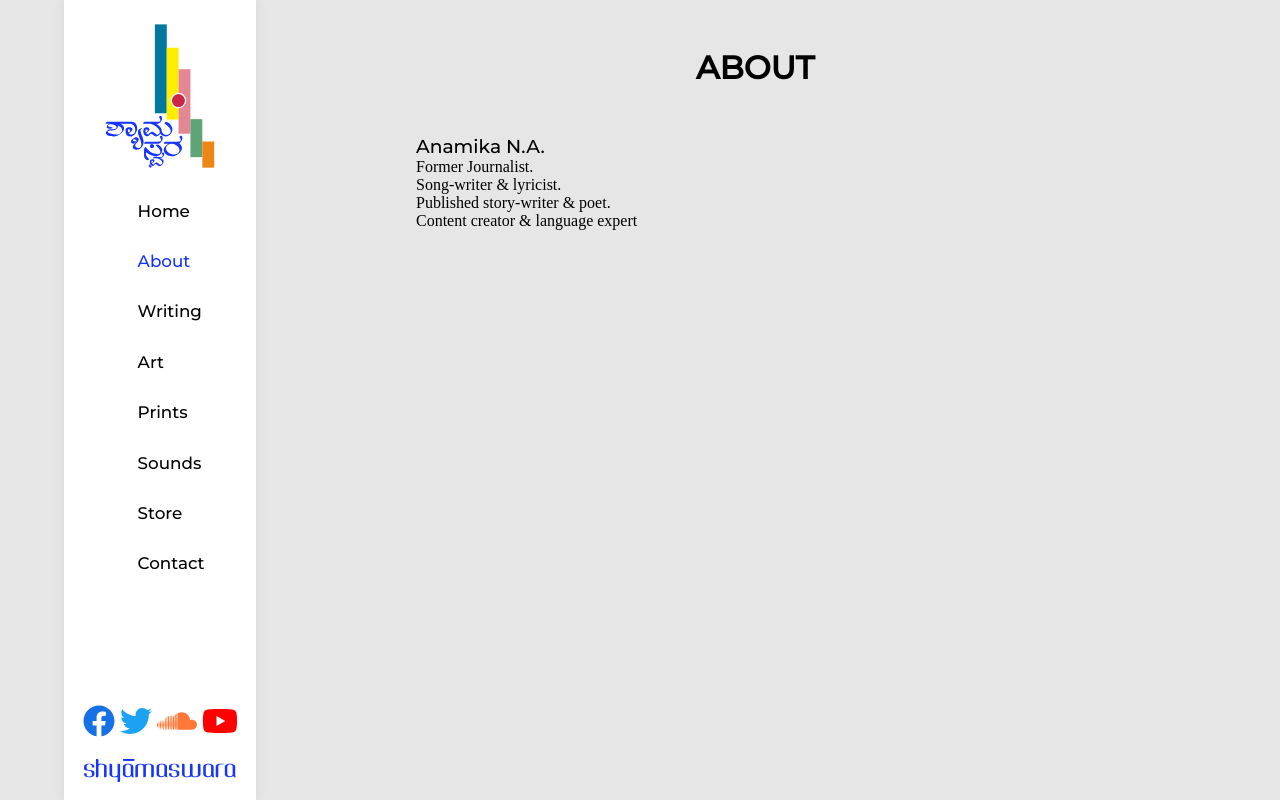
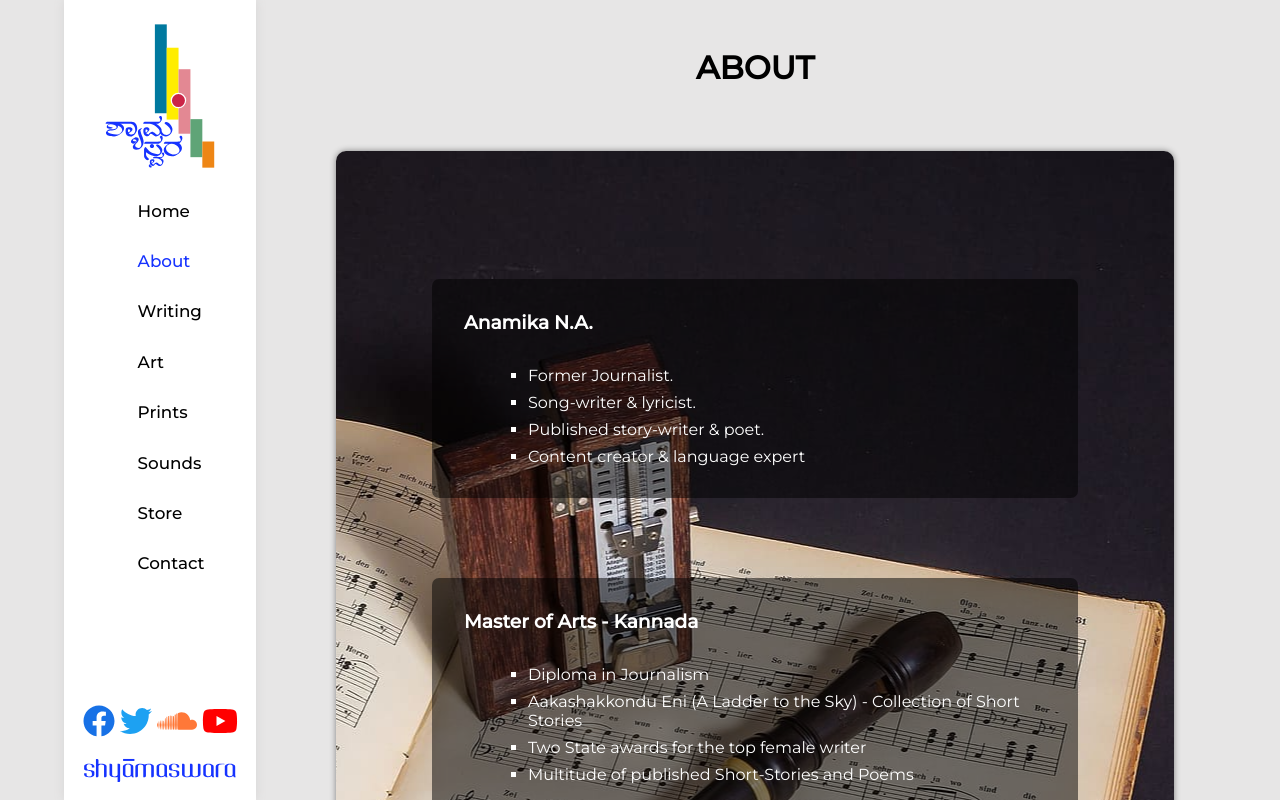
Before and after one commit to ignaciomartind/shyamaswara, a React (Create React App) app: page / in a window 1280 px wide. Both pictures are taken after a click on the button "About". Built offline with nearby package versions, Linux system fonts and the light colour scheme.

Commit message:
Added about section

```diff
--- a/public/index.html
+++ b/public/index.html
@@ -3,7 +3,7 @@
   <head>
     <meta charset="utf-8" />
     <link rel="icon" href="%PUBLIC_URL%/favicon.ico" />
-    <meta name="viewport" content="width=device-width, initial-scale=1, user-scalable-0" />
+    <meta name="viewport" content="width=device-width, initial-scale=1, user-scalable=0" />
     <meta name="theme-color" content="#000000" />
     <meta
       name="description"
--- a/src/App.css
+++ b/src/App.css
@@ -13,7 +13,7 @@ body{
   min-height: 100%;
   overflow-x: hidden;
 }
-a,h1,h2,h3,h4,p, label, button{
+a,h1,h2,h3,h4,p, label, button, li{
   font-family: 'Montserrat', sans-serif;
   text-shadow: none;
 }
--- a/src/components/About.js
+++ b/src/components/About.js
@@ -1,6 +1,9 @@
 import React from 'react'
 
 import imgAbout from '../media/about1.jpg'
+import imgAbout2 from '../media/about2.png'
+import imgAbout3 from '../media/flutemusic.jpg'
+import imgAbout4 from '../media/guitar.jpg'
 import './styles/about.css'
 
 function About(props){
@@ -19,6 +22,47 @@ function About(props){
                     <li>Content creator & language expert</li>
                 </ul>
             </div>
+            {/* <div className="about-img-container">
+                <img src={imgAbout} alt="About image" />
+            </div> */}
+            {/* <div className="about-img-container">
+                <img src={imgAbout2} alt="About image" />
+            </div> */}
+            <div className="about-text">
+                <h3>Master of Arts - Kannada</h3>
+                <ul>
+                    <li>Diploma in Journalism</li>
+                    <li>Aakashakkondu Eni (A Ladder to the Sky) - Collection of Short Stories</li>
+                    <li>Two State awards for the top female writer</li>
+                    <li>Multitude of published Short-Stories and Poems</li>
+                </ul>
+            </div>
+            <div className="about-text">
+                <h3>Creativity is our business.</h3>
+                <ul>
+                    <li>Content our currency.</li>
+                    <li>Content our currency.</li>
+                    <li>Happiness is our product.</li>
+                </ul>
+            </div>
+            {/* <div className="about-img-container">
+                <img src={imgAbout3} alt="About image" />
+            </div> */}
+            <div className="about-text">
+            {/* <div className="about-img-container">
+                <img src={imgAbout4} alt="About image" />
+            </div> */}
+                <h3>Whether you need:</h3>
+                <ul>
+                    <li>Lyrics for Kannada / Hindi movies</li>
+                    <li>Plots for movie Scripts</li>
+                    <li>Language Services - Kannada - English - Hindi</li>
+                    <li>Creative collaboration Projects</li>
+                    <li>Research and Literary Projects</li>
+                    <li>Marketing Localization & Branding</li>
+                    <li>Content Validation & Curation</li>
+                </ul>
+            </div>
         </div>
     </div>
 }
--- a/src/components/Art.js
+++ b/src/components/Art.js
@@ -23,7 +23,7 @@ function Art(props){
         <div className="art-content">
             {props.art.map(item => {
                 return <div className="art-item" key={item.title}>
-                    <img src={item.image} />
+                    <img src={item.image} alt="Art image"/>
                     <div className="art-item-info">
                         <p>{item.title}</p>
                         <p>{item.description}</p>
--- a/src/components/Menu.js
+++ b/src/components/Menu.js
@@ -22,7 +22,7 @@ function Menu(props){
     }
 
     return <div className="menu">
-        <img src={logo} style={{ transform: "scale(.8)"}}/>
+        <img src={logo} style={{ transform: "scale(.8)"}} alt="Shyamaswara logo"/>
         <nav className="menu-nav">
             <ul>
                 {props.menuLinks.map(item =>{
--- a/src/components/styles/about.css
+++ b/src/components/styles/about.css
@@ -2,29 +2,40 @@
     padding: 3rem 5rem;
     width: 85%;
 }
-.about >p{
-    margin-top: 1rem;
+.about-content{
+    margin-top: 4rem;
+    padding: 3rem 6rem;
+    background-image: url('../../media/flutemusic.jpg');
+    background-position: right center;
+    background-size: cover;
+    background-attachment: scroll;
+    border-radius: 10px;
+    box-shadow: 0px 0px 6px gray;
 }
-.about-content{
-    padding: 3rem;
-    display: flex;
-    justify-content: space-between;
-    align-items: flex-start;
-}
-.about-content img{
-    object-fit:contain;
-    margin-top: 2rem;
-    border-radius: 7px;
-    box-shadow: 0px 0px 5px rgb(110, 109, 109);
-}
-.about-content h3{
-    font-weight: 500;
+.about-content *{
+    color: white;
 }
 .about-text{
-    padding: 0 2rem;
+    margin-top: 5rem;
+    background-color: rgba(0,0,0,0.5);
+    padding: 2rem;
+    border-radius: 7px;
 }
-.about-text p{
+.about-text ul{
     margin-top: 2rem;
-    font-weight: 300;
-    font-size: 1.2rem;
+    margin-left: 4rem;
 }
+.about-text ul li{
+    margin-top: .5rem;
+    list-style:square;
+    font-size: 1rem;
+}
+
+@media (max-width: 1024px){
+    .about-content{
+        padding: 1rem;
+    }
+    .about-text{
+        margin-top:.5rem
+    }
+}
```
Also changed, not shown: 1 other file (tests, documents, lock files or other folders).
